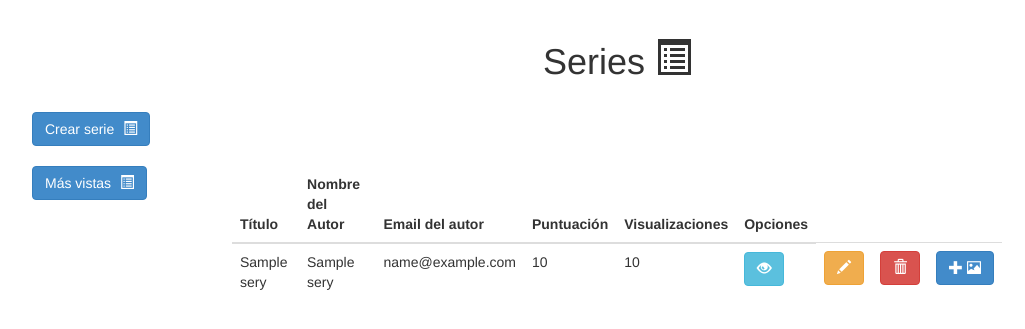
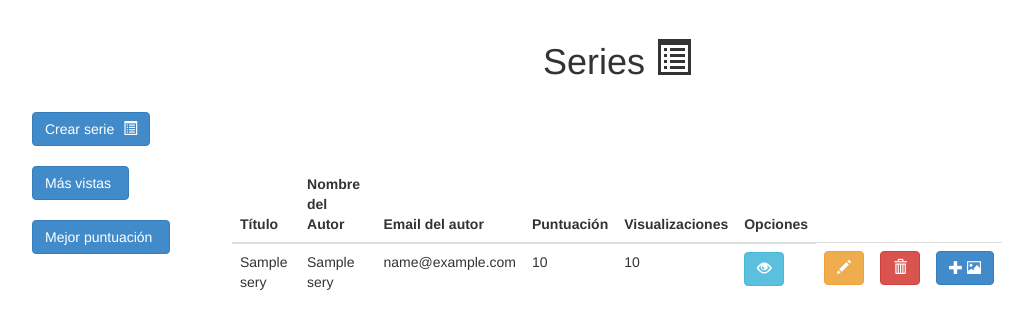
Before and after one commit to vegaj/iweb-python, a Python web app: template src/templates/series/list.html in a window 1280 px wide. Shown: the part 51-380 px from the top of the page, without its empty margins (23-1048 px from the left). Run offline with Jinja, Linux system fonts and the light colour scheme; the template is opened without the code that fills it: most values are stand-ins (such as "Sample title", 1, 10 or a date in 2020); some libraries are stand-ins or nearby versions.

Commit message:
mostViewed and bestScore

```diff
--- a/src/main.py
+++ b/src/main.py
@@ -1,5 +1,5 @@
 from views import Login, Logout, Error
-from series import NewSerie, ListSeries, ShowSerie, EditSerie, DeleteSerie
+from series import NewSerie, ListSeries, ShowSerie, EditSerie, DeleteSerie, MostViewed, BestScore
 from sketches import NewSketch, EditSketch, DeleteSketch, ShowSketch
 from comments import NewComment, DeleteComment
 import webapp2
@@ -22,6 +22,8 @@ app = webapp2.WSGIApplication([
         ('/series/edit/([\d]+)', EditSerie),
         ('/series/delete/([\d]+)', DeleteSerie),
         ('/series/([\d]+)/sketches/new', NewSketch),
+        ('/series/mostViewed/', MostViewed),
+        ('/series/bestScore/', BestScore),
         ('/sketches/([\d]+)/comments/new', NewComment),
         ('/comments/delete/([\d]+)', DeleteComment),
         (r'/<:.*>', Error),
--- a/src/templates/series/list.html
+++ b/src/templates/series/list.html
@@ -12,8 +12,6 @@
     Crear serie
     <span style="margin-left: 5px;" class="glyphicon glyphicon-list-alt" aria-hidden="true"></span>
 </a>
-
-
 <br/>
 <br/>
 
@@ -21,10 +19,15 @@
 <div class="row">
 	<!--  Botonera izquierda -->
     <div class="col-md-2">
-    	<button class="btn btn-primary" onclick="mostViewed()">
+		<a class="btn btn-primary" href="/series/mostViewed/">
    			Más vistas
-    	<span style="margin-left: 5px;" class="glyphicon glyphicon-list-alt" aria-hidden="true"></span>
-		</button>
+    		<span style="margin-left: 5px;" aria-hidden="true"></span>
+    	</a>
+    	<br><br>
+    	<a class="btn btn-primary" href="/series/bestScore/">
+   			Mejor puntuación
+    		<span style="margin-left: 5px;" aria-hidden="true"></span>
+    	</a>
     </div>
 
     <div class="col-md-8">
@@ -37,8 +40,8 @@
             <th>Visualizaciones</th>
             <th>Opciones</th>
             </thead>
-            <tbody id="dataTable">
-
+			<!-- <tbody id="dataTable"> -->
+            <tbody>
             {% for s in series %}
             <tr>
                 <td>{{ s.title }}</td>
@@ -89,23 +92,13 @@
 
 {% endif %}
 
-        <script type="text/javascript">
+	<script type="text/javascript">
             window.onload = function() {
                 if(!window.location.hash) {
                     window.location = window.location + '#loaded';
                     window.location.reload();
                 }
             }
+   </script>
 
-		function mostViewed() {
-			var cars = ["Saab", "Volvo", "BMW"];
-			var text = "";
- 			for (s in cars){
- 				text +=cars[s] + " ";
- 			}
-  			document.getElementById("dataTable").innerHTML = text;
-  			/* Para cargar un html nuevo aqui para los datos de la tabla:
-  			https://stackoverflow.com/questions/584751/inserting-html-into-a-div */
-		}
-         </script>
 {% endblock content %}
```
Also changed, not shown: src/series.py (+16 -0 lines).
